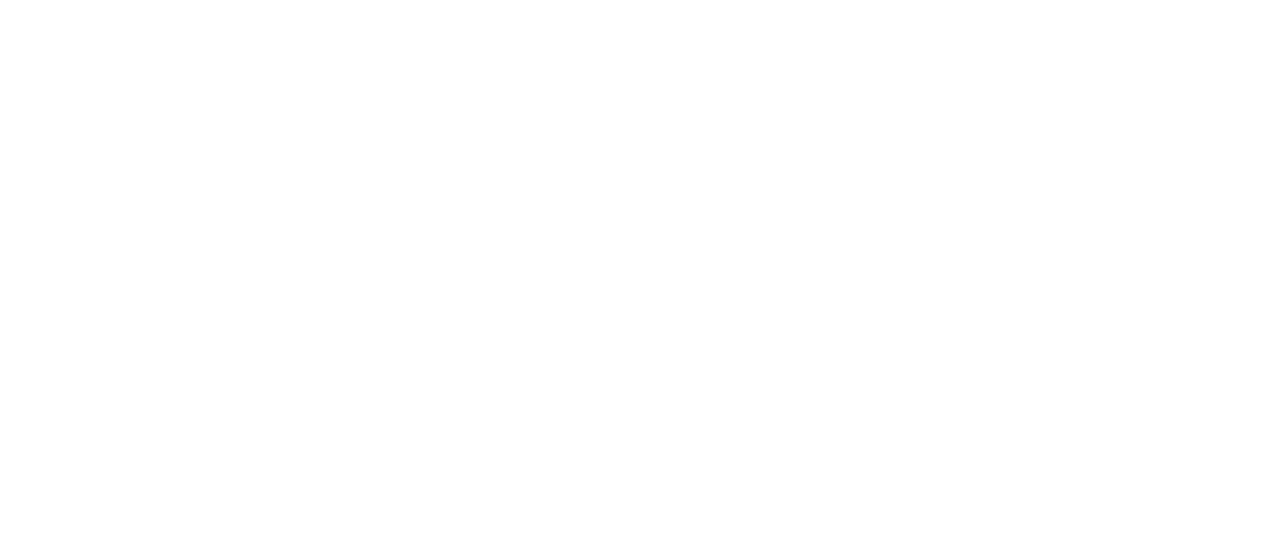
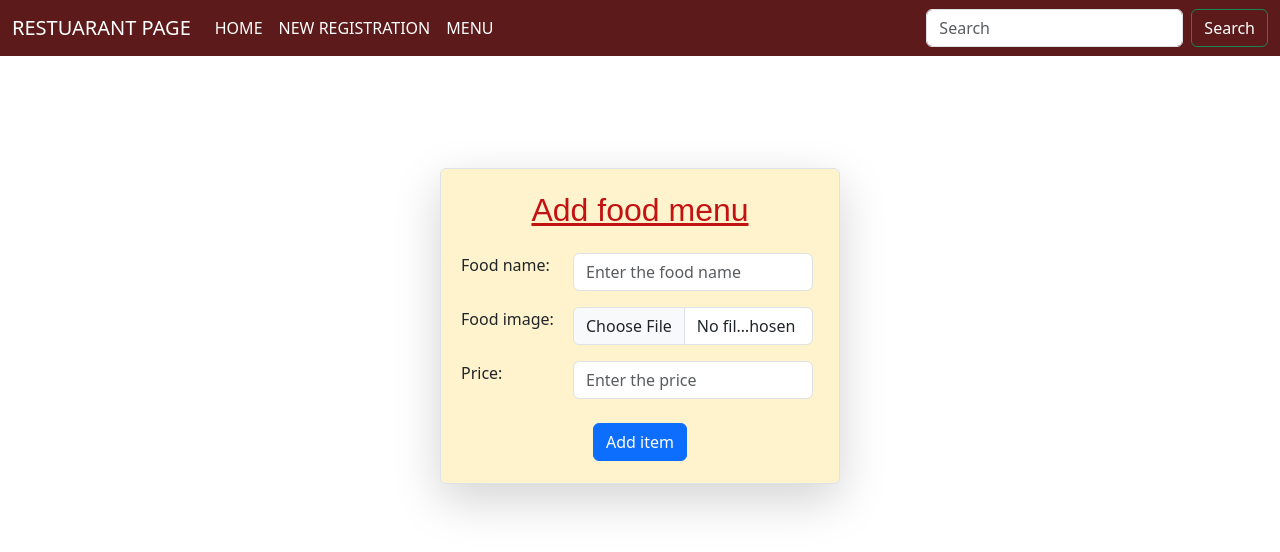
Before and after one commit to RadhulSics/Restaurant01, a React (Create React App) app: page /Adminaddmenu in a window 1280 px wide. Before the commit this address had no page. Shown: the top 552 px of the page. Built offline with nearby package versions, Linux system fonts and the light colour scheme.

Commit message:
commit messge

```diff
--- a/package.json
+++ b/package.json
@@ -6,6 +6,7 @@
     "@testing-library/jest-dom": "^5.17.0",
     "@testing-library/react": "^13.4.0",
     "@testing-library/user-event": "^13.5.0",
+    "axios": "^1.6.8",
     "bootstrap": "^5.3.2",
     "react": "^18.2.0",
     "react-dom": "^18.2.0",
--- /dev/null
+++ b/src/Admindashboard.js
@@ -0,0 +1,19 @@
+import React from 'react'
+
+function Admindashboard() {
+  return (
+    // <div>
+    //     <h3>Welcome To Admin DashBoard </h3>
+      <div style={{ display: 'flex', flexDirection: 'column',height:"100rem", width: '200px', backgroundColor: '#f0f0f0'}}>
+      <h2>ADMIN</h2>
+      <a href="/Adminaddmenu" style={{ padding: '10px', textDecoration: 'none', color: 'black' }}>ADD MENU</a>
+      <a href="#" style={{ padding: '10px', textDecoration: 'none', color: 'black' }}>VIEW MENU</a>
+      <a href="#" style={{ padding: '10px', textDecoration: 'none', color: 'black' }}>VIEW ORDERS</a>
+      <a href="#" style={{ padding: '10px', textDecoration: 'none', color: 'black' }}>USERS</a>
+   <div className='main'><h3>Welcome To AdminDashBoard</h3>
+    </div>
+     </div>
+  )
+}
+
+export default Admindashboard
--- a/src/App.js
+++ b/src/App.js
@@ -1,29 +1,33 @@
 import React from 'react';
-
+import 'bootstrap/dist/css/bootstrap.min.css';
+import 'bootstrap/dist/js/bootstrap.bundle.min';
 import Projectreg from "./components/Projectreg";
 import "./components/Projectreg.css";
-
 import Forgotpassword from './components/Forgotpassword';
 import './components/Forgotpassword.css'
 import {BrowserRouter,Route,Routes} from"react-router-dom";
 import Restaurantgallery from './components/Restaurantgallery';
-
-
-
-
-
+import Customerviewmenu from './components/Customerviewmenu';
+import  Nav from './components/Nav';
+import './components/Nav.css';
+import Adlogin from './components/Adlogin';
+import './components/Adlogin.css';
+import Admindashboard from './Admindashboard';
+import './components/Admindashboard.css';
+import Adminaddmenu from './components/Adminaddmenu';
 function App() {
   return (
     <div className="App">
-
-
-
-      <BrowserRouter>
+<BrowserRouter>
+      <Nav/>
       <Routes>
         <Route path='/Forgotpassword'element={<Forgotpassword/>}/>
         <Route path='/Projectreg'element={<Projectreg/>}/>
         <Route path='/Restaurantgallery'element={<Restaurantgallery/>}/>
-
+        <Route path='/Customerviewmenu'element={<Customerviewmenu/>}/>
+        <Route path='/Adlogin'element={<Adlogin/>}/>
+        <Route path='/Admindashboard'element={<Admindashboard/>}/>
+        <Route path='/Adminaddmenu'element={<Adminaddmenu/>}/>
       </Routes>
       </BrowserRouter>
       {/* Hai */}
--- /dev/null
+++ b/src/components/Adlogin.css
@@ -0,0 +1,20 @@
+
+
+.admin_login{
+    border: 30rem solid rgb(6, 27, 32);
+    border: none;
+    height: 15rem;
+    width: 25rem;
+    background-color:rgba(149, 219, 235, 0.388);
+    padding-left: 3rem;
+    padding-top: 1rem;
+    margin-top: 10rem;
+    margin-left: 28rem;
+}
+h3{
+    font-family:Arial, Helvetica, sans-serif;
+     text-align: center;
+     font-size: 32px;
+     color: #170d0d;
+     text-decoration: underline;
+}
--- /dev/null
+++ b/src/components/Adlogin.js
@@ -0,0 +1,63 @@
+import React, { useState } from 'react'
+import { useNavigate } from 'react-router-dom'
+function Adlogin() {
+  const navigate=useNavigate()
+  const [form,setForm]=useState({
+    username:"",
+    password: ""
+  })
+  const HandleChange=(e)=>{
+    setForm({...form,[e.target.name]: e.target.value})
+  }
+  const SubmitData=(e)=>{
+    e.preventDefault();
+    if(form.username=="admin@gmail.com" && form.password=="admin123"){
+        alert("login successfully")
+    }
+    else{
+        alert("invalid username and password")
+    }
+    console.log(form);
+    navigate('/Admindashboard')
+    // alert("login successfully")
+  }
+  return (
+    <div class="adloginmaindiv">
+    <div className="admin_login">
+      <form onSubmit={SubmitData}>
+        <h3>ADMIN LOGIN</h3>
+        <table cellPadding={"4px"} cellSpacing={"4px"}>
+          <tr>
+            <td>Username:</td>
+            <td>
+              <input
+                type="text"
+                name='username'
+                className="form-control"
+                onChange={HandleChange}
+                required
+              />
+            </td>
+          </tr>
+          <tr>
+            <td>Password:</td>
+            <td>
+              <input
+                type="password"
+                name='password'
+                className="form-control"
+                onChange={HandleChange}
+                required
+              />
+            </td>
+          </tr>
+        </table>
+        <button className="btn btn-primary">Login</button><br/>
+
+      </form>
+    </div>
+  </div>
+  )
+}
+
+export default Adlogin
--- /dev/null
+++ b/src/components/Adminaddmenu.js
@@ -0,0 +1,93 @@
+import React, { useState } from 'react'
+import axios from 'axios';
+function Adminaddmenu() {
+  const[data,setData]=useState({
+    foodname: "",
+    image: "",
+    price: "",
+    amount:0
+  })
+  const handleChange=(a)=>{
+
+    // setData({ ...data, [a.target.name]: a.target.value });
+    // console.log(data);
+    if (a.target.name === "image") {
+      const file = a.target.files[0];
+      setData({ ...data, image: file });
+    } else {
+      setData({ ...data, [a.target.name]: a.target.value });
+    }
+  }
+
+  const handleSubmit=(a)=>{
+    a.preventDefault();
+    console.log(data);
+    axios.post("http://localhost:5000/addmenu", data, {
+      headers: {
+        "Content-Type": "multipart/form-data",
+      },
+    })
+  }
+  return (
+    <div
+      className="mx-auto shadow-lg mb-5"
+      style={{
+
+        width: "25rem",
+        marginTop: "7rem",
+        borderRadius: "0.5rem",
+      }}
+    >
+      <form className="form-control d-block bg-warning-subtle">
+        <div>
+          <h2 className="text-center mt-3 mb-3">Add food menu</h2>
+        </div>
+        <div className="d-flex p-2">
+          <label className="form-label" style={{ width: "7rem" }}>
+            Food name:
+          </label>
+          <input
+            className="form-control"
+            type="text"
+            placeholder="Enter the food name"
+            name="foodname"
+            style={{ width: "15rem" }}
+            onChange={handleChange}
+          ></input>
+        </div>
+        <div className="d-flex p-2">
+          <label className="form-label" style={{ width: "7rem" }}>
+            Food image:
+          </label>
+          <input
+            className="form-control"
+            type="file"
+            name="image"
+            onChange={handleChange}
+            style={{ width: "15rem" }}
+          ></input>
+        </div>
+        <div className="d-flex p-2">
+          <label className="form-label" style={{ width: "7rem" }}>
+            Price:
+          </label>
+          <input
+            type="tel"
+            placeholder="Enter the price"
+            name="price"
+            onChange={handleChange}
+            style={{ width: "15rem" }}
+            className="form-control"
+          ></input>
+        </div>
+        <div className="mb-3 mt-3 text-center">
+          <button className="btn btn-primary" onClick={handleSubmit}>
+            Add item
+          </button>
+        </div>
+      </form>
+    </div>
+  )
+}
+
+export default Adminaddmenu
--- /dev/null
+++ b/src/components/Admindashboard.css
@@ -0,0 +1,12 @@
+h2{
+    font-family:Arial, Helvetica, sans-serif;
+     text-align: center;
+     font-size: 32px;
+     color: #c21212;
+     text-decoration: underline;
+}
+.main{
+    margin-left: 40rem;
+     font-style: italic;
+
+}
--- a/src/components/Projectreg.js
+++ b/src/components/Projectreg.js
@@ -1,6 +1,8 @@
+import axios from 'axios'
 import React, { useState } from "react";
-
+import {useNavigate} from "react-router-dom";
 function Projectreg() {
+  const navigate=useNavigate()
   const [state, setState] = useState({
     firstname: "",
     lastname: "",
@@ -12,15 +14,19 @@ function Projectreg() {
   });
   function Change(e) {
     setState({ ...state, [e.target.name]: e.target.value });
+
   }
-  function Submit(e) {
+  async function Submit(e) {
     e.preventDefault();
     // alert("You registered succesfully")
     console.log(state);
     if (state.password !== state.confirmpassword) {
       alert("Password not matched");
     } else {
-      alert("You registered succesfully");
+      alert("You registered succesfully")
+      const result=await axios.post("http://localhost:5000/addschema",state)
+      console.log("result",result)
+      navigate('/Customerviewmenu')
     }
   }
   return (
```
Also changed, not shown: src/components/Adminlogin.css (deleted, +0 -22 lines), src/components/Adminlogin.js (deleted, +0 -59 lines), 1 other file (tests, documents, lock files or other folders).
